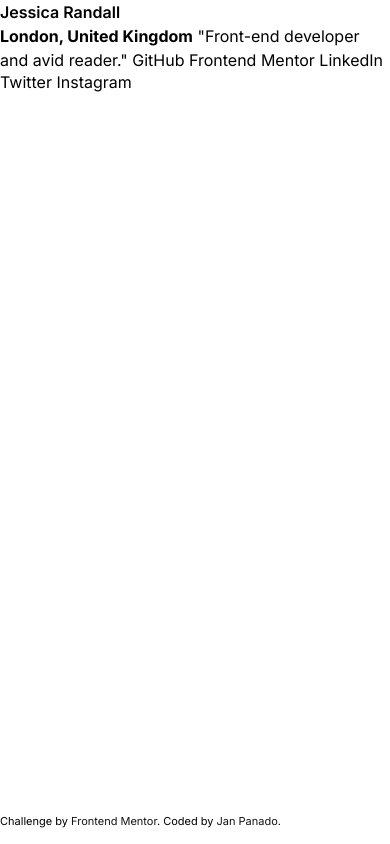
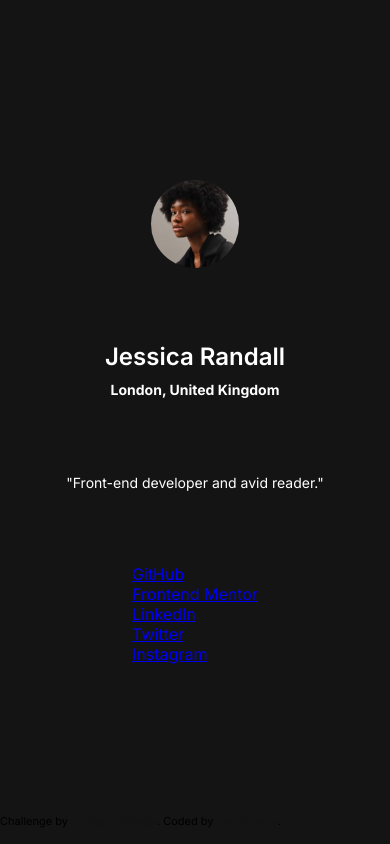
Before and after one commit to Negligence/social-links-profile, a website: page index.html in a window 390 px wide. Drawn offline with Linux system fonts and the light colour scheme.

Commit message:
rem() was working all along rem() does not work in custom properties removed spacing out of html {} scope $s500: rem(40px); $s300: rem(24px); $s200: rem(16px); $s150: rem(12px); $s100: rem(8px); $s50: rem(4px); removed scss variables changed back to css properties with calc finished index.html started mobile styling css

```diff
--- a/index.html
+++ b/index.html
@@ -19,16 +19,24 @@
 
   <main>
 
-    <article>
+    <article class="card grid">
 
-      <h1 class="text-preset-1">Jessica Randall</h1>
-      <span class="text-preset-2-bold">London, United Kingdom</span>
-      <span class="text-preset-2">"Front-end developer and avid reader."</span>
-      GitHub
-      Frontend Mentor
-      LinkedIn
-      Twitter
-      Instagram
+      <img class="profile-pic" src="./assets/images/avatar-jessica.jpeg" alt="Jessica Randall">
+
+      <div class="name-location grid">
+        <h1 class="title text-preset-1">Jessica Randall</h1>
+        <span class="description text-preset-2-bold">London, United Kingdom</span>
+      </div>
+
+      <p class="bio text-preset-2">"Front-end developer and avid reader."</p>
+
+      <div class="links grid">
+        <a href="#" target="_blank">GitHub</a>
+        <a href="#" target="_blank">Frontend Mentor</a>
+        <a href="#" target="_blank">LinkedIn</a>
+        <a href="#" target="_blank">Twitter</a>
+        <a href="#" target="_blank">Instagram</a>
+      </div>
 
     </article>
 
--- a/source/sass/styles.scss
+++ b/source/sass/styles.scss
@@ -18,30 +18,20 @@ html {
 
   --ff-body: "Inter", sans-serif;
 
-  --fz-1: rem(24px);
-  --fz-2: rem(14px);
+  --fz-1: calc(24 / 16 * 1rem);
+  --fz-2: calc(14 / 16 * 1rem);
 
-  --lh: 1.5em;
-
-  --fw-bold: 700;
-  --fw-semi-bold: 600;
-  --fw-regular: 400;
-
-  --space-500: rem(40px);
-  --space-300: rem(24px);
-  --space-200: rem(16px);
-  --space-150: rem(12px);
-  --space-100: rem(8px);
-  --space-50: rem(4px);
+  --s-500: calc(40 / 16 * 1rem);
+  --s-300: calc(24 / 16 * 1rem);
+  --s-200: calc(16 / 16 * 1rem);
+  --s-150: calc(12 / 16 * 1rem);
+  --s-100: calc(8 / 16 * 1rem);
+  --s-50: calc(4 / 16 * 1rem);
 }
 
 *,*::before,*::after {box-sizing: inherit;}
 
 :not(ul, ol, li) {margin: 0;}
-
-h1,h2,h3,h4,h5,h6 {
-  font-family: var(--ff-body);
-}
 
 body {
   width: inherit;
@@ -70,22 +60,26 @@ body {
 /* #endregion Defaults */
 
 /* #region Reusable CSS */
+.grid {
+  display: grid;
+}
+
 .text-preset-1 {
   font-size: var(--fz-1);
-  font-weight: var(--fw-semi-bold);
-  line-height: var(--lh);
+  font-weight: 600;
+  line-height: 1.5em;
 }
 
 .text-preset-2 {
   font-size: var(--fz-2);
-  font-weight: var(--fw-regular);
-  line-height: var(--lh);
+  font-weight: 400;
+  line-height: 1.5em;
 }
 
 .text-preset-2-bold {
   font-size: var(--fz-2);
-  font-weight: var(--fw-bold);
-  line-height: var(--lh);
+  font-weight: 700;
+  line-height: 1.5em;
 }
 
 .button {
@@ -102,6 +96,47 @@ body {
 /* #endregion Reusable CSS */
 
 /* #region Mobile Styling */
+main {
+  width: inherit;
+  height: inherit;
+  display: grid;
+  place-content: center;
+  padding-inline: var(--s-300);
+  background-color: var(--grey-900);
+}
+
+.card {
+  width: rem(327px);
+  height: rem(579px);
+  border-radius: rem(12px);
+  padding: var(--s-300);
+  gap: var(--s-300);
+  border-radius: var(--grey-800);
+  color: var(--white);
+  place-items: center;
+}
+
+.profile-pic {
+  width: rem(88px);
+  height: rem(88px);
+  border-radius: 100vmax;
+  align-self: center;
+}
+
+.name-location {
+  width: rem(279px);
+  height: rem(61px);
+  gap: var(--s-50);
+  text-align: center;
+}
+
+.title {
+
+}
+
+.links {
+
+}
 
 /* #endregion Mobile Styling */
 
```
Also changed, not shown: source/index.html (+17 -9 lines), assets/css/styles.css, source/assets/css/styles.css.
